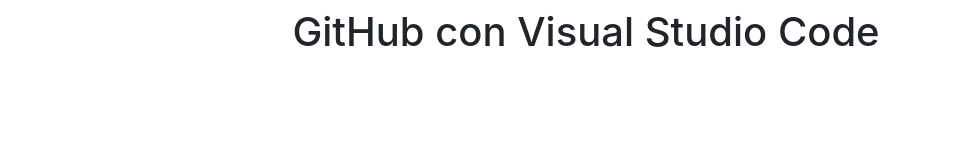
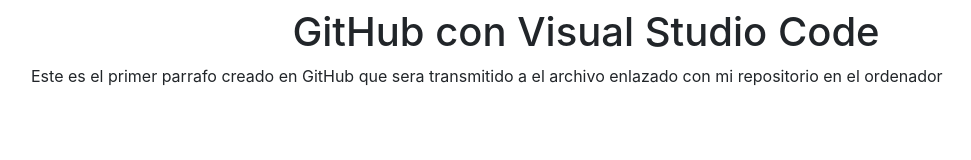
Before and after one commit to Mauricio-1979/proyecto-web-empresa-c, a plain HTML site: page index.html in a window 1280 px wide. Shown: the whole page, without its empty margins (54-1025 px from the left). Drawn offline with nearby package versions, Linux system fonts and the light colour scheme.

Commit message:
Update index.html

```diff
--- a/index.html
+++ b/index.html
@@ -15,7 +15,7 @@
         <h1 class="text-center">GitHub con Visual Studio Code</h1>
       </div>
     <div class="container">
-
+        <p>Este es el primer parrafo creado en GitHub que sera transmitido a el archivo enlazado con mi repositorio en el ordenador</p>
     </div>
 
     <!-- Optional JavaScript -->
```
